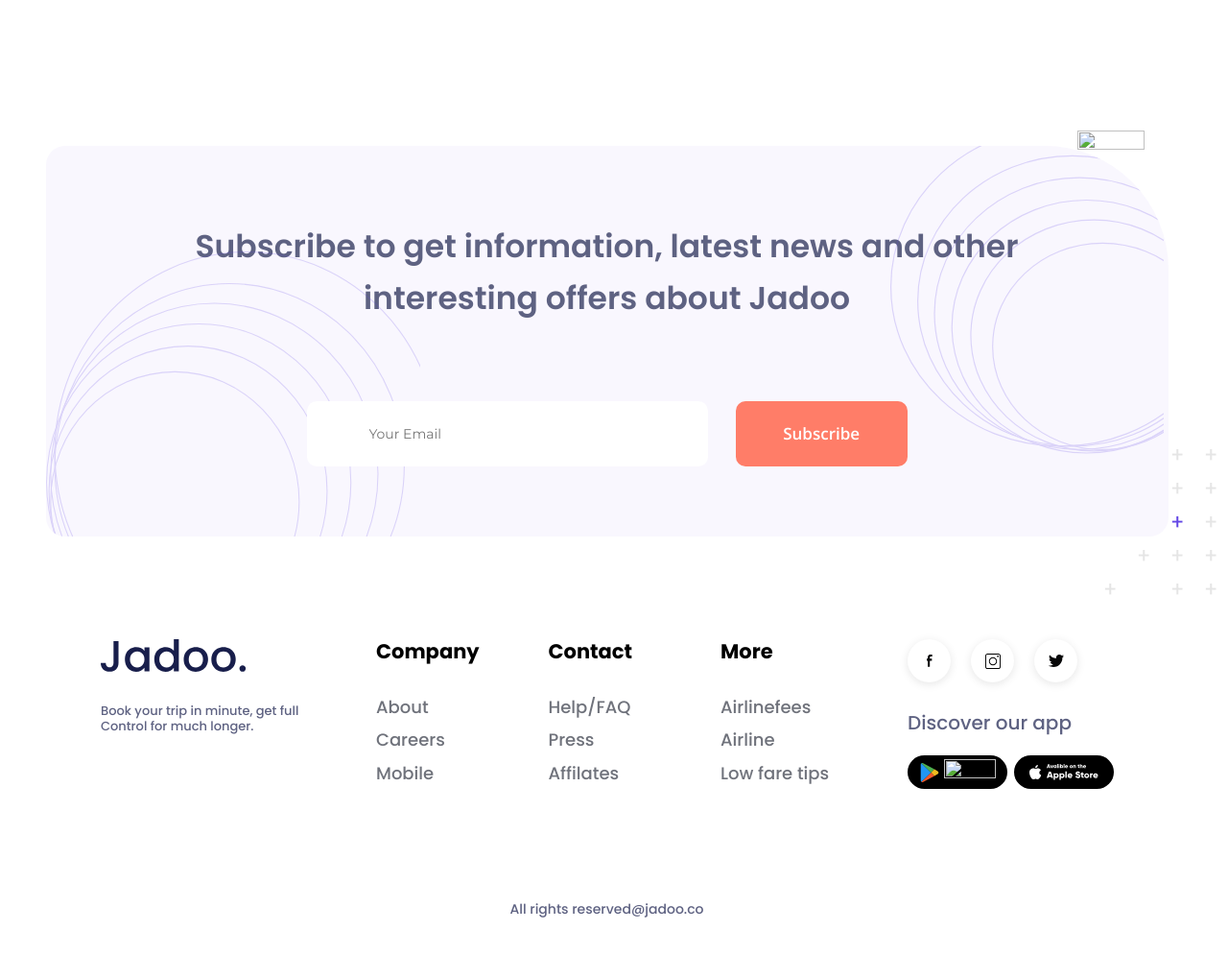
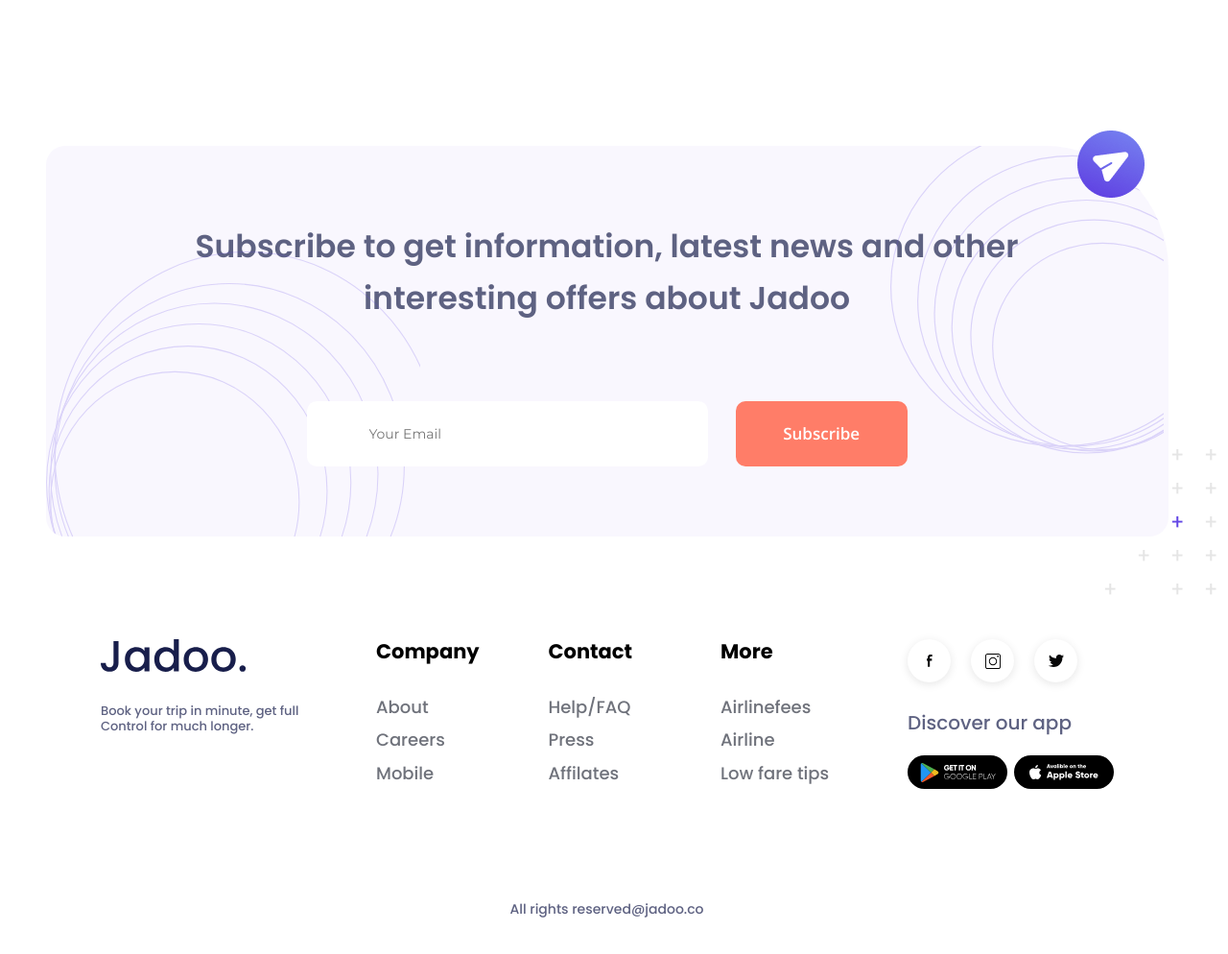
Before and after one commit to zuzechka/travel-agency, a plain HTML site: page index.html in a window 1280 px wide. Shown: the part 3720-4714 px from the top of the page at 96% size. Drawn offline with Linux system fonts and the light colour scheme; the site is published under a folder, as on GitHub Pages, so addresses that start at the root find nothing.

Commit message:
Fix icons

```diff
--- a/index.html
+++ b/index.html
@@ -343,7 +343,7 @@
 
         <div class="subscribe">
             <img src="./images/subscribing-decore.png" alt="" class="subscibe-decore" width="153px" height="166px">
-            <img src="/images/tg.png" alt="" class="tg" width="70px" height="70px">
+            <img src="./images/tg.png" alt="" class="tg" width="70px" height="70px">
 
             <div class="subscribe-section">
                 <img src="./icons/email-decore-1.svg" alt="" class="email-decore-1" width="390px" height="382px">
@@ -416,7 +416,7 @@
                     <div class="apps">
                         <a href="/" class="apps-link">
                             <img src="./icons/g-play.svg" alt="" width="20px" height="20px">
-                            <img src="/icons/g-play-store.svg" alt="" width="54px" height="15px">
+                            <img src="./icons/g-play-store.svg" alt="" width="54px" height="15px">
                         </a>
                         <a href="/" class="apps-link">
                             <img src="./icons/apple.svg" alt="" width="13px" height="16px">
```
